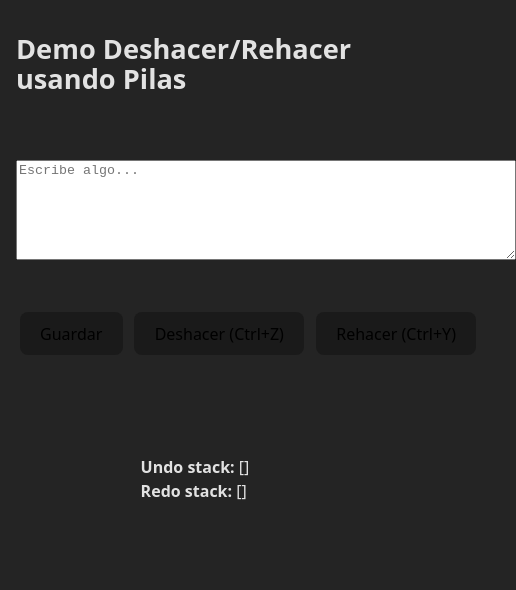
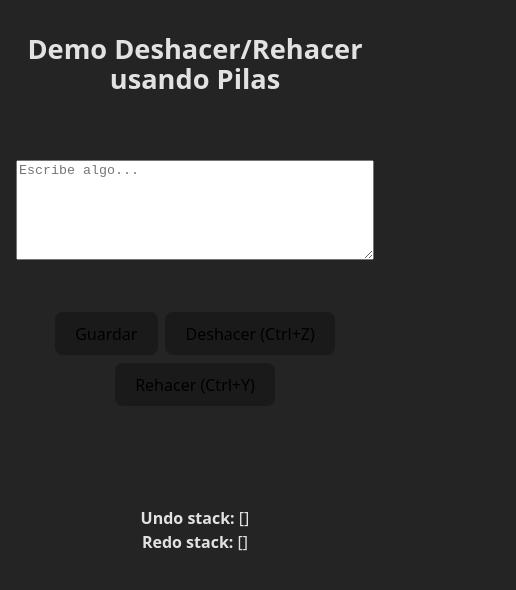
Before and after one commit to Rodrigo-Palacios/Stack, a website built with Vite: page index.html in a window 390 px wide. Shown: the whole page, 516 px wide, since content can reach past the window. Built offline with nearby package versions, Linux system fonts and the light colour scheme.

Commit message:
fix(ui): center layout and improve mobile responsiveness

```diff
--- a/index.html
+++ b/index.html
@@ -19,6 +19,6 @@
 <div id="info"></div>
 
 
-  <script src="./src/main.js"></script>
+  <script type="module" src="./src/main.js"></script>
 </body>
 </html>
--- a/src/style.css
+++ b/src/style.css
@@ -29,6 +29,8 @@ body {
   display: flex;
   flex-direction: column;
   align-items: center;
+  box-sizing: border-box;
+  text-align: center;
   padding: 1rem;
 }
 
@@ -62,7 +64,8 @@ button:focus-visible {
   display: block;
   margin: 0 auto;
   box-sizing: border-box;
-  width: max(500px, 100%);
+  width: 100%;
+  max-width: 500px;
   height: 100px;
 }
 
@@ -71,6 +74,9 @@ button:focus-visible {
 }
 .btn {
   margin-top: 3rem;
+  display: flex;
+  justify-content: center;
+  flex-wrap: wrap;
 }
 
 #info {
```
